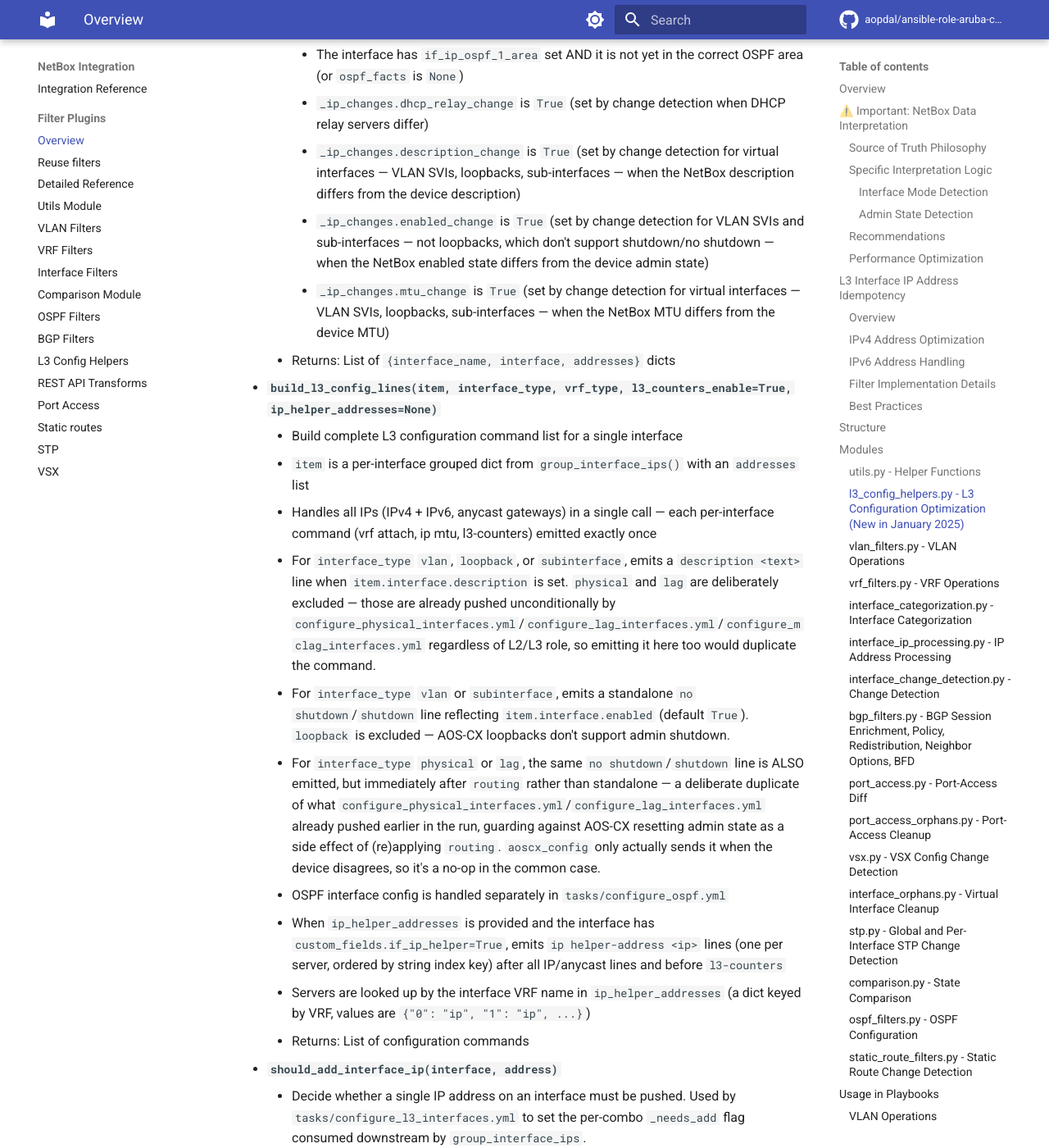
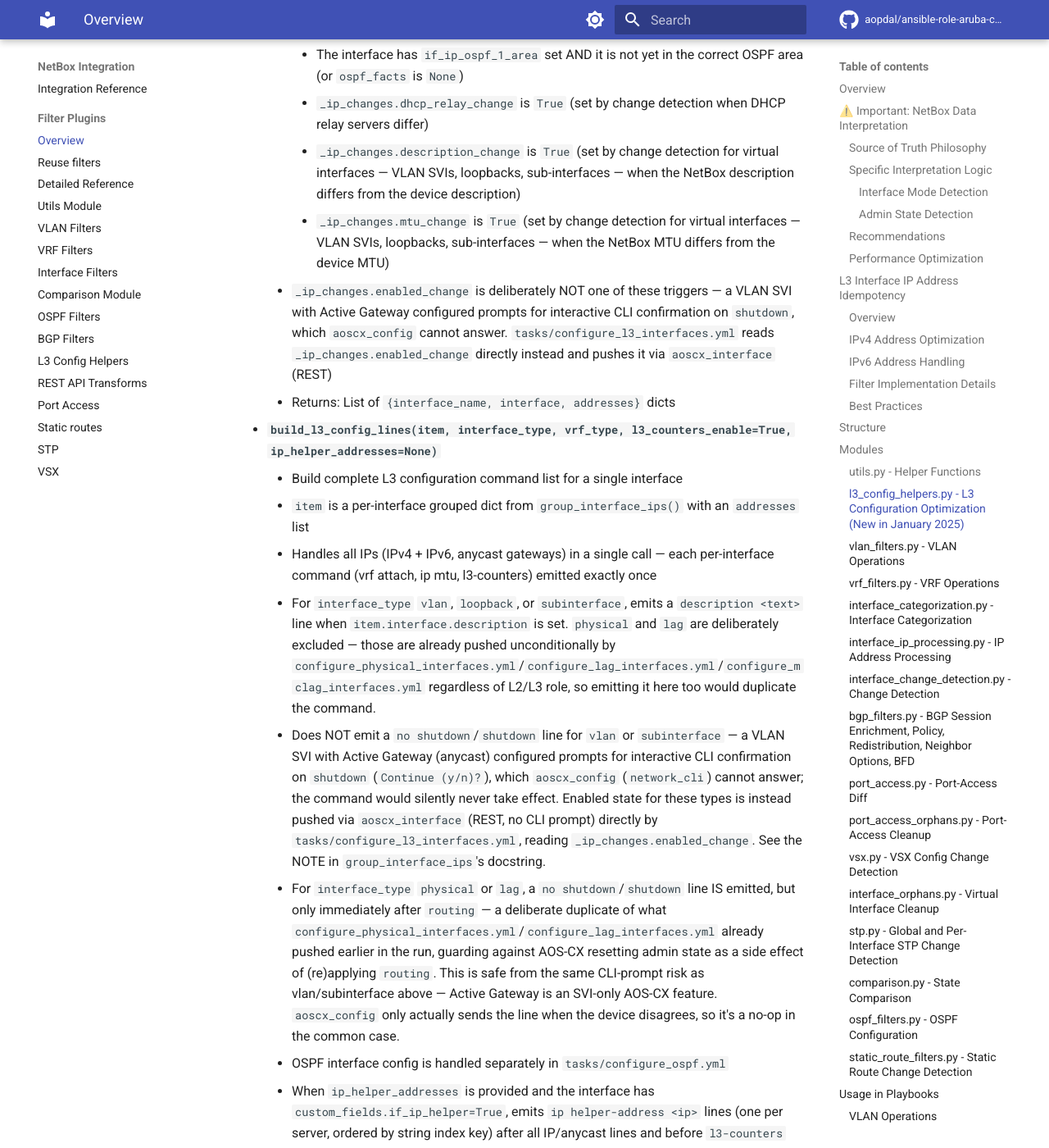
Before and after one commit to aopdal/ansible-role-aruba-cx-switch, an MkDocs documentation site: the page built from docs/FILTER_PLUGINS.md, in a window 1280 px wide and 1400 px high, scrolled down 10000 px. Shown: the whole window at 82% size. Built offline with MkDocs 1.6.1 and Material for MkDocs 9.7.7, drawn with Linux system fonts in a browser that asks for light colours; comment, search, counter and statistics services are not loaded; some of the changed text lies outside the part shown.

Commit message:
fix: disable SVI with active-gateway

````diff
--- a/docs/FILTER_PLUGINS.md
+++ b/docs/FILTER_PLUGINS.md
@@ -403,8 +403,8 @@ Configuration building and helper functions for L3 interfaces (5 filters, 181 li
         - The interface has `if_ip_ospf_1_area` set AND it is not yet in the correct OSPF area (or `ospf_facts` is `None`)
         - `_ip_changes.dhcp_relay_change` is `True` (set by change detection when DHCP relay servers differ)
         - `_ip_changes.description_change` is `True` (set by change detection for virtual interfaces — VLAN SVIs, loopbacks, sub-interfaces — when the NetBox description differs from the device description)
-        - `_ip_changes.enabled_change` is `True` (set by change detection for VLAN SVIs and sub-interfaces — not loopbacks, which don't support shutdown/no shutdown — when the NetBox enabled state differs from the device admin state)
         - `_ip_changes.mtu_change` is `True` (set by change detection for virtual interfaces — VLAN SVIs, loopbacks, sub-interfaces — when the NetBox MTU differs from the device MTU)
+    - `_ip_changes.enabled_change` is deliberately NOT one of these triggers — a VLAN SVI with Active Gateway configured prompts for interactive CLI confirmation on `shutdown`, which `aoscx_config` cannot answer. `tasks/configure_l3_interfaces.yml` reads `_ip_changes.enabled_change` directly instead and pushes it via `aoscx_interface` (REST)
     - Returns: List of `{interface_name, interface, addresses}` dicts
 
 - **`build_l3_config_lines(item, interface_type, vrf_type, l3_counters_enable=True, ip_helper_addresses=None)`**
@@ -412,8 +412,8 @@ Configuration building and helper functions for L3 interfaces (5 filters, 181 li
     - `item` is a per-interface grouped dict from `group_interface_ips()` with an `addresses` list
     - Handles all IPs (IPv4 + IPv6, anycast gateways) in a single call — each per-interface command (vrf attach, ip mtu, l3-counters) emitted exactly once
     - For `interface_type` `vlan`, `loopback`, or `subinterface`, emits a `description <text>` line when `item.interface.description` is set. `physical` and `lag` are deliberately excluded — those are already pushed unconditionally by `configure_physical_interfaces.yml`/`configure_lag_interfaces.yml`/`configure_mclag_interfaces.yml` regardless of L2/L3 role, so emitting it here too would duplicate the command.
-    - For `interface_type` `vlan` or `subinterface`, emits a standalone `no shutdown`/`shutdown` line reflecting `item.interface.enabled` (default `True`). `loopback` is excluded — AOS-CX loopbacks don't support admin shutdown.
-    - For `interface_type` `physical` or `lag`, the same `no shutdown`/`shutdown` line is ALSO emitted, but immediately after `routing` rather than standalone — a deliberate duplicate of what `configure_physical_interfaces.yml`/`configure_lag_interfaces.yml` already pushed earlier in the run, guarding against AOS-CX resetting admin state as a side effect of (re)applying `routing`. `aoscx_config` only actually sends it when the device disagrees, so it's a no-op in the common case.
+    - Does NOT emit a `no shutdown`/`shutdown` line for `vlan` or `subinterface` — a VLAN SVI with Active Gateway (anycast) configured prompts for interactive CLI confirmation on `shutdown` (`Continue (y/n)?`), which `aoscx_config` (`network_cli`) cannot answer; the command would silently never take effect. Enabled state for these types is instead pushed via `aoscx_interface` (REST, no CLI prompt) directly by `tasks/configure_l3_interfaces.yml`, reading `_ip_changes.enabled_change`. See the NOTE in `group_interface_ips`'s docstring.
+    - For `interface_type` `physical` or `lag`, a `no shutdown`/`shutdown` line IS emitted, but only immediately after `routing` — a deliberate duplicate of what `configure_physical_interfaces.yml`/`configure_lag_interfaces.yml` already pushed earlier in the run, guarding against AOS-CX resetting admin state as a side effect of (re)applying `routing`. This is safe from the same CLI-prompt risk as vlan/subinterface above — Active Gateway is an SVI-only AOS-CX feature. `aoscx_config` only actually sends the line when the device disagrees, so it's a no-op in the common case.
     - OSPF interface config is handled separately in `tasks/configure_ospf.yml`
     - When `ip_helper_addresses` is provided and the interface has `custom_fields.if_ip_helper=True`, emits `ip helper-address <ip>` lines (one per server, ordered by string index key) after all IP/anycast lines and before `l3-counters`
     - Servers are looked up by the interface VRF name in `ip_helper_addresses` (a dict keyed by VRF, values are `{"0": "ip", "1": "ip", ...}`)
@@ -647,7 +647,7 @@ orchestration described below and calls into those helpers per interface.
       - `dhcp_relay_to_remove`: Sorted list of relay server IPs present on the device but absent from NetBox (requires `dhcp_relay_facts`). Used by the "Remove stale ip helper-address entries" task.
       - `dhcp_relay_expected`/`dhcp_relay_actual`: Sorted lists of the desired (from `ip_helper_addresses`) and currently-configured (from `dhcp_relay_facts`) relay servers. Always populated for any interface with `if_ip_helper=True` when both `dhcp_relay_facts` and `ip_helper_addresses` are provided — including interfaces that land in `no_changes` because the servers already match — so verification/reporting tooling can display current ip helper state without re-deriving it.
       - `description_change`: `True` when a virtual interface's (VLAN SVI/loopback/sub-interface) description differs from the device, so `group_interface_ips` includes the interface even when no IPs need adding and `build_l3_config_lines` emits a `description` line. Physical/LAG/MCLAG description changes are handled separately by `configure_physical_interfaces.yml`/`configure_lag_interfaces.yml`/`configure_mclag_interfaces.yml`, which push description unconditionally whenever the interface has any pending change.
-      - `enabled_change`: `True` when a VLAN SVI's or sub-interface's NetBox `enabled` state differs from the device admin state, so `group_interface_ips` includes the interface even when no IPs need adding and `build_l3_config_lines` emits a `shutdown`/`no shutdown` line. Not set for loopbacks — AOS-CX loopbacks don't support admin shutdown. Physical/LAG/MCLAG enabled-state changes are handled separately (see `physical`/`lag` categories above and `configure_physical_interfaces.yml`/`configure_lag_interfaces.yml`/`configure_mclag_interfaces.yml`).
+      - `enabled_change`: `True` when a VLAN SVI's or sub-interface's NetBox `enabled` state differs from the device admin state. Not set for loopbacks — AOS-CX loopbacks don't support admin shutdown. Unlike the other `_ip_changes` flags, `group_interface_ips`/`build_l3_config_lines` deliberately do NOT consume this one — a VLAN SVI with Active Gateway (anycast) configured prompts for interactive confirmation on `shutdown` via the AOS-CX CLI (`Continue (y/n)?`), which `aoscx_config` (`network_cli`) has no way to answer. `tasks/configure_l3_interfaces.yml` reads this flag directly and pushes the enabled state via `aoscx_interface` (REST, no CLI prompt) instead — the same approach physical/LAG interfaces already use for their own enabled-state changes (see `physical`/`lag` categories above and `configure_physical_interfaces.yml`/`configure_lag_interfaces.yml`/`configure_mclag_interfaces.yml`).
       - `mtu_change`: `True` when a virtual interface's (VLAN SVI/loopback/sub-interface) NetBox MTU differs from the device MTU, so `group_interface_ips` includes the interface even when no IPs need adding — `build_l3_config_lines` already emits `ip mtu <mtu>` unconditionally whenever `interface.mtu` is set, for every interface type, so no additional handling is needed there. Physical/LAG/MCLAG MTU changes are handled by the same `physical`/`lag` MTU comparison used for their enabled-state check above.
       - `encapsulation_change`: `True` when a sub-interface's device-side `subintf_vlan` (REST API, requires `enhanced_facts`) differs from NetBox's `tagged_vlans[0].vid`, so `group_interface_ips` includes the interface even when no IPs need adding and `build_l3_config_lines` re-emits the `encapsulation dot1q <vid>` line. Without `enhanced_facts` this comparison is skipped (no false positives, but also no drift detection) since standard `aoscx_facts` does not expose `subintf_vlan`.
     - See "L3 Interface IP Address Idempotency" section for performance details
--- a/docs/filter_plugins/l3_config_helpers.md
+++ b/docs/filter_plugins/l3_config_helpers.md
@@ -91,17 +91,34 @@ inspects device facts itself for these three):
   helper-address` servers differ from the device).
 - `interface._ip_changes.description_change` is `True` (a VLAN SVI /
   loopback / sub-interface description differs from the device).
-- `interface._ip_changes.enabled_change` is `True` (a VLAN SVI or
-  sub-interface's `enabled` state differs from the device admin state — not
-  set for loopbacks, which don't support shutdown/no shutdown).
 - `interface._ip_changes.mtu_change` is `True` (a VLAN SVI / loopback /
   sub-interface's MTU differs from the device MTU).
 
-Without this, an interface that only needs its OSPF area, DHCP relay
-servers, description, MTU, or enabled state updated — with no IP address
+**`_ip_changes.enabled_change` is deliberately NOT one of these triggers.**
+A VLAN SVI with Active Gateway (anycast) configured prompts for interactive
+confirmation on `shutdown` via the AOS-CX CLI:
+
+```
+ao-01(config-if-vlan)# shut
+Warning: Disabling an interface used by Active Gateway can result in
+traffic loss on other interfaces.
+
+Continue (y/n)?
+```
+
+`aoscx_config` (`network_cli`) has no way to answer that prompt — the
+command would just silently never take effect, leaving the interface
+enabled regardless of what NetBox says. `tasks/configure_l3_interfaces.yml`
+reads `_ip_changes.enabled_change` directly instead (not via
+`group_interface_ips`/`build_l3_config_lines` at all) and pushes the
+enabled state with `aoscx_interface` (REST) — no CLI, no prompt. This is
+the same approach physical/LAG interfaces already use for their own
+enabled-state changes.
+
+Without the triggers that remain, an interface that only needs its OSPF
+area, DHCP relay servers, description, or MTU updated — with no IP address
 change at all — would never be handed to `build_l3_config_lines`, and that
-update
-would silently never get pushed.
+update would silently never get pushed.
 
 **Example**:
 ```yaml
@@ -257,22 +274,22 @@ build_l3_config_lines(
    change, regardless of L2/L3 role. Emitting it here too would duplicate
    the command.
 
-2. **Enabled state** (`interface_type` is `'vlan'` or `'subinterface'` only, standalone at this position)
-   ```
-   no shutdown   # interface.enabled is True (or unset, default True)
-   shutdown      # interface.enabled is False
-   ```
-   `loopback` is deliberately excluded — AOS-CX loopback interfaces don't
-   support admin shutdown. `physical` and `lag` do NOT get this line here —
-   see step 4 below, where they get the same line but tied to `routing`
-   instead of standalone.
+   **No standalone enabled-state line is emitted for `vlan` or
+   `subinterface`.** A VLAN SVI with Active Gateway (anycast) configured
+   prompts for interactive CLI confirmation on `shutdown` (`Continue
+   (y/n)?`), which `aoscx_config` (`network_cli`) has no way to answer.
+   Enabled state for these types is pushed via `aoscx_interface` (REST, no
+   CLI prompt) directly by `tasks/configure_l3_interfaces.yml` instead —
+   see the NOTE in `group_interface_ips`'s docstring above and step 3
+   below for the one place a `shutdown`/`no shutdown` line IS still
+   emitted by this function.
 
-3. **Encapsulation** (sub-interfaces only, from the first `tagged_vlans[].vid` on the NetBox interface)
+2. **Encapsulation** (sub-interfaces only, from the first `tagged_vlans[].vid` on the NetBox interface)
    ```
    encapsulation dot1q <vlan_id>
    ```
 
-4. **Routing mode, then enabled-state reassertion** (`interface_type` is `'physical'` or `'lag'` only)
+3. **Routing mode, then enabled-state reassertion** (`interface_type` is `'physical'` or `'lag'` only)
    ```
    routing
    no shutdown   # interface.enabled is True (or unset, default True)
@@ -293,11 +310,14 @@ build_l3_config_lines(
    interface's admin-shutdown state as a side effect of (re)applying its
    L2↔L3 routing mode, which would otherwise silently bring a
    NetBox-disabled interface back up the moment this function re-adds
-   `routing`. Since `aoscx_config` only actually pushes a line when the
-   device disagrees, this reassertion is a no-op in the common case where
-   `routing` didn't reset anything.
+   `routing`. This is safe from the CLI-confirmation-prompt risk described
+   in step 1 above — Active Gateway is an SVI-only AOS-CX feature and
+   cannot be configured on a physical or LAG interface. Since
+   `aoscx_config` only actually pushes a line when the device disagrees,
+   this reassertion is a no-op in the common case where `routing` didn't
+   reset anything.
 
-5. **VRF Attachment** — two cases:
+4. **VRF Attachment** — two cases:
    ```
    vrf attach <vrf_name>
    ```
@@ -328,20 +348,20 @@ build_l3_config_lines(
    > `build_l3_config_lines` emits this automatically when the anycast address
    > starts with `fe80:`. Global-unicast anycast addresses are unaffected.
 
-8. **ip helper-address** (only when `ip_helper_addresses` is passed and the interface has `custom_fields.if_ip_helper: true`)
+7. **ip helper-address** (only when `ip_helper_addresses` is passed and the interface has `custom_fields.if_ip_helper: true`)
    ```
    ip helper-address <ip>   # one line per configured DHCP relay server
    ```
 
-9. **MTU** (if set on interface)
+8. **MTU** (if set on interface)
    ```
    ip mtu <mtu>
    ```
 
-10. **L3 Counters** (if enabled)
-    ```
-    l3-counters
-    ```
+9. **L3 Counters** (if enabled)
+   ```
+   l3-counters
+   ```
 
 **Example Usage**:
 
--- a/docs/filter_plugins/rest_api_transforms.md
+++ b/docs/filter_plugins/rest_api_transforms.md
@@ -47,10 +47,11 @@ Converts REST API interface data into the format used by `aoscx_facts`.
 
 Takes the raw dict from a `GET /system/interfaces?depth=2` REST API call and normalizes each interface entry:
 
-1. **Admin state**: Checks both `admin_state` and `admin` fields (the field name varies by firmware version), and stores it as `admin`.
-2. **IPv6 addresses**: URL-decodes the address keys (the REST API URL-encodes colons and slashes in IPv6 addresses).
-3. **VLAN config**: Passes through `vlan_mode`, `vlan_tag`, and `vlan_trunks` as-is.
-4. **VSX/Anycast IPs**: Preserves `vsx_virtual_ip4/ip6` and gateway MAC fields for anycast gateway detection.
+1. **Admin state**: Checks both `admin_state` and `admin` fields (the field name varies by firmware version), and stores it as `admin`. `admin`/`admin_state` on their own are **not reliable** — the AOS-CX REST API has been observed to return `admin: null` for interfaces that are demonstrably up (LAG members, VLAN SVIs), so this defaults to `"up"` when both are missing or null.
+2. **Enabled-state passthrough**: Also passes through `user_config` and `forwarding_state` unchanged. These are what `netbox_filters_lib/interface_change_detection.py`'s `_get_device_enabled_state()` actually prefers — `user_config.admin` (the configured/intended state), then `forwarding_state.enablement` (an operational fallback, notably for LAG members) — falling back to `admin`/`admin_state` only as a last resort. Both require `user_config,forwarding_state` to be included in the REST query's requested attributes (see `tasks/gather_facts_rest_api.yml`'s `_rest_interface_base_attrs`) — without that they are simply absent here, and every enabled-state comparison downstream silently no-ops.
+3. **IPv6 addresses**: URL-decodes the address keys (the REST API URL-encodes colons and slashes in IPv6 addresses).
+4. **VLAN config**: Passes through `vlan_mode`, `vlan_tag`, and `vlan_trunks` as-is.
+5. **VSX/Anycast IPs**: Preserves `vsx_virtual_ip4/ip6` and gateway MAC fields for anycast gateway detection.
 
 #### Parameters
 
@@ -58,7 +59,7 @@ Takes the raw dict from a `GET /system/interfaces?depth=2` REST API call and nor
 
 #### Returns
 
-- **dict**: Normalized interface data with consistent field names. Keys are interface names, values contain: `name`, `admin`, `description`, `mtu`, `type`, `ip4_address`, `ip4_address_secondary`, `ip6_addresses`, `vsx_virtual_ip4`, `vsx_virtual_ip6`, `vsx_virtual_gw_mac_v4`, `vsx_virtual_gw_mac_v6`, `vlan_mode`, `vlan_tag`, `vlan_trunks`, `lacp_status`, `bond_status`, `routing`, `vrf`, `other_config`.
+- **dict**: Normalized interface data with consistent field names. Keys are interface names, values contain: `name`, `admin`, `user_config`, `forwarding_state`, `description`, `mtu`, `type`, `ip4_address`, `ip4_address_secondary`, `ip6_addresses`, `vsx_virtual_ip4`, `vsx_virtual_ip6`, `vsx_virtual_gw_mac_v4`, `vsx_virtual_gw_mac_v6`, `vlan_mode`, `vlan_tag`, `vlan_trunks`, `lacp_status`, `bond_status`, `routing`, `vrf`, `other_config`.
 
 #### Usage Example
 
````
Also changed, not shown: other parts of docs/filter_plugins/l3_config_helpers.md (+2 -2 lines), 6 other files.
